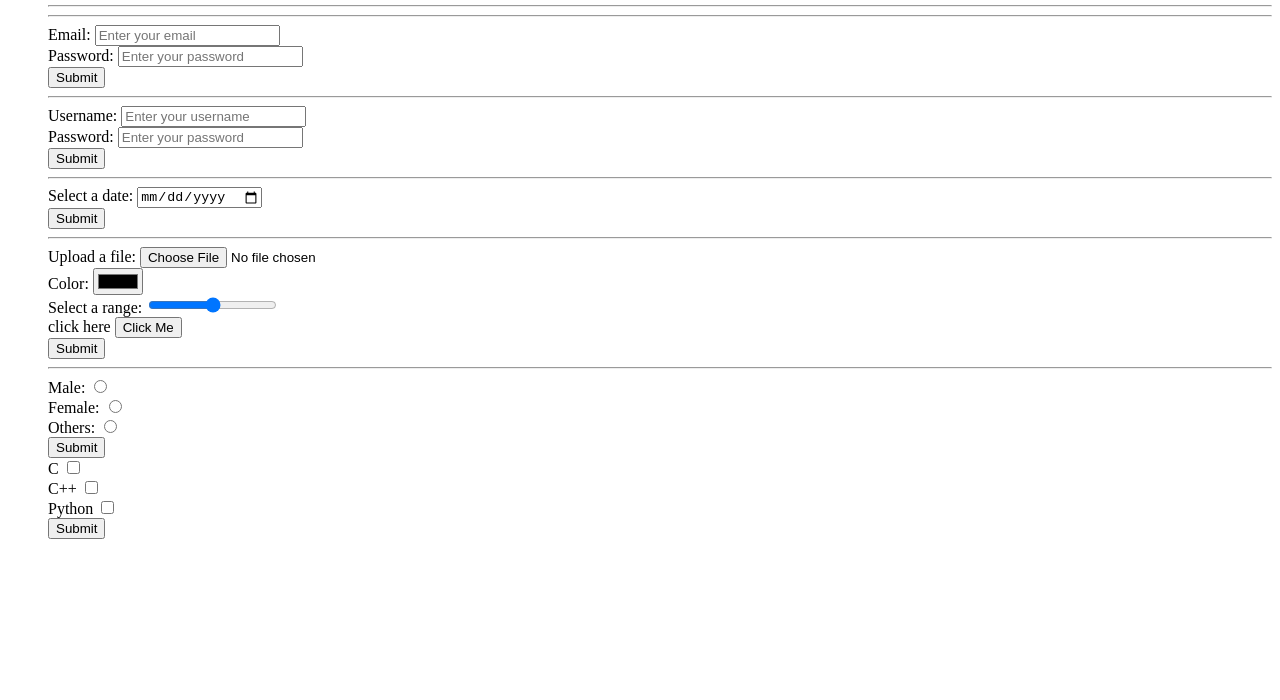
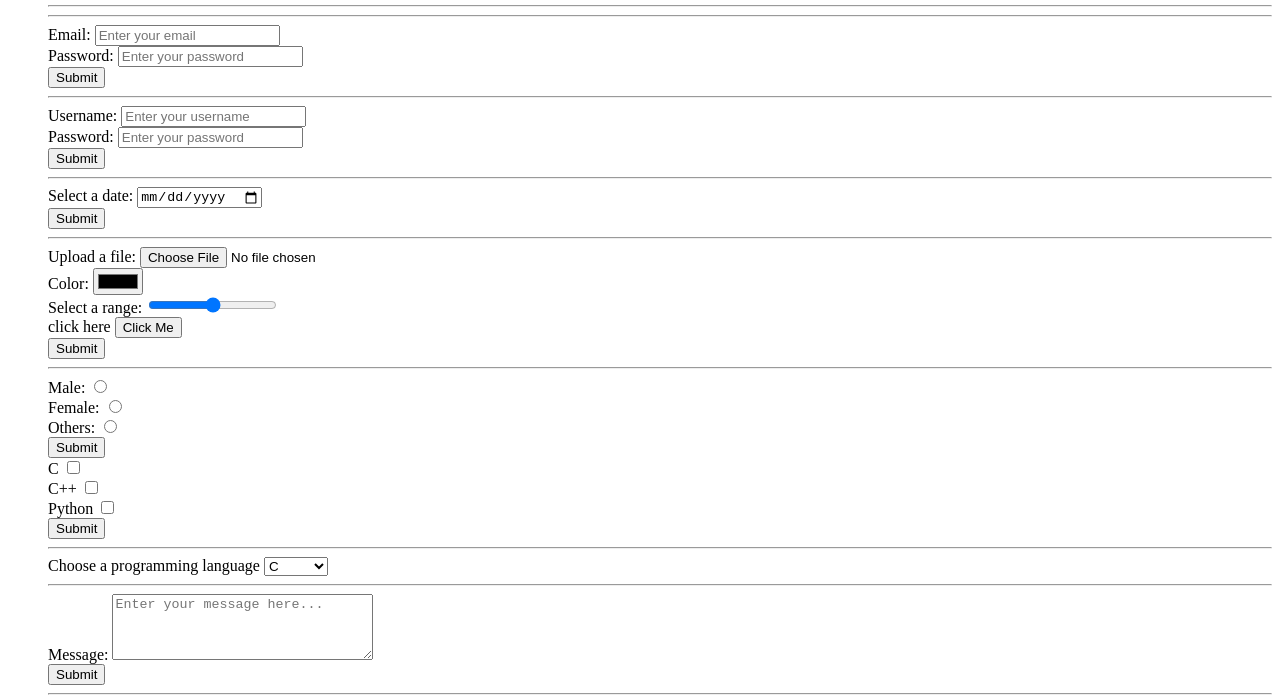
Before and after one commit to Pranavraj09/HTML-revision, a plain HTML site: page level5.html in a window 1280 px wide. Shown: the part 815-1515 px from the top of the page. Before the commit the page ends 1370 px from the top, so only its background shows below. Drawn offline with Linux system fonts and the light colour scheme; grey boxes are pictures that could not be loaded.

Commit message:
fifth level complete commit

```diff
--- a/level5.html
+++ b/level5.html
@@ -193,12 +193,57 @@
                     In HTML, the <input type="checkbox"> element is used to create a checkbox that allows users to select one or more options from a set.-->
                     <form>
                         <label for="C">C</label>
-                            <input type="checkbox" name="C" value="1programming language" id="C"><br>
+                            <input type="checkbox" name="lang" value="1programming language" id="C"><br>
                         <label for="C++">C++</label>
-                            <input type="checkbox" name="C++" value="2programming language" id="C++"><br>
+                            <input type="checkbox" name="lang" value="2programming language" id="C++"><br>
                         <label for="python">Python</label>
-                            <input type="checkbox" name="python" value="3programming language" id="python"><br>
+                            <input type="checkbox" name="lang" value="3programming language" id="python"><br>
                         <input type="submit">
                     </form>
+                    <hr>
+                    <!--input type:select
+                    In HTML, the <select> element is used to create a drop-down list that allows users to choose one or more options from a list.
+                    The <select> element is often used in forms to collect user input.
+                    option are use under the select command and provide the value-->
+                    <form>
+                        <label for="PL">Choose a programming language</label>
+                        <select name="language" id="PL">
+                            <option value="C">C</option>
+                            <option value="C++">C++</option>
+                            <option value="java">Java</option>
+                            <option value="python">Python</option>
+                        </select>
+                    </form>
+                    <hr>
+                    <!--input type:textarea
+                    In HTML, the <textarea> element is used to create a multi-line text input field that allows users to enter larger amounts of text.
+                    The <textarea> element is often used in forms to collect user input, such as comments, feedback, or messages.
+                    The <textarea> element can be customized with attributes like rows, cols, and placeholder to control its appearance and behavior.-->
+                        <form>
+                            <label for="message">Message:</label>
+                            <textarea id="message" name="message" rows="4" cols="30" placeholder="Enter your message here..."></textarea><br>
+                            <input type="submit">
+                        </form>
+                    <hr>
+                    <!--iframe
+                    The <iframe> tag in HTML is used to embed another HTML document (webpage) within the current document. It stands for inline frame.
+                     attributes:
+	                •src: Specifies the URL of the page to display.
+	                •width: Defines the width of the iframe (in pixels or %).
+	                •	height: Defines the height of the iframe.
+	                •	title: Improves accessibility by describing the iframe content.
+	                •	frameborder: Specifies whether to display a border around the iframe (deprecated in HTML5).
+	                •	allowfullscreen: Allows the embedded page to be viewed in fullscreen mode.
+	                •	loading: Defines lazy loading behavior (lazy, eager).
+                	•	sandbox: Adds restrictions to the iframe content for security.
+                    iframe
+                    src="https://www.wikipedia.org"
+                    width="800"
+                    height="600"
+                    title="Wikipedia Homepage"
+                    loading="lazy"
+                    sandbox>
+                    </iframe>-->
+                    <iframe width="560" height="315" src="https://www.youtube.com/embed/Z2wTN1qjlMQ?si=HWdwrnZtly1-9-cs" title="YouTube video player" frameborder="0" allow="accelerometer; autoplay; clipboard-write; encrypted-media; gyroscope; picture-in-picture; web-share" referrerpolicy="strict-origin-when-cross-origin" allowfullscreen></iframe>
 </body>
 </html>
```
